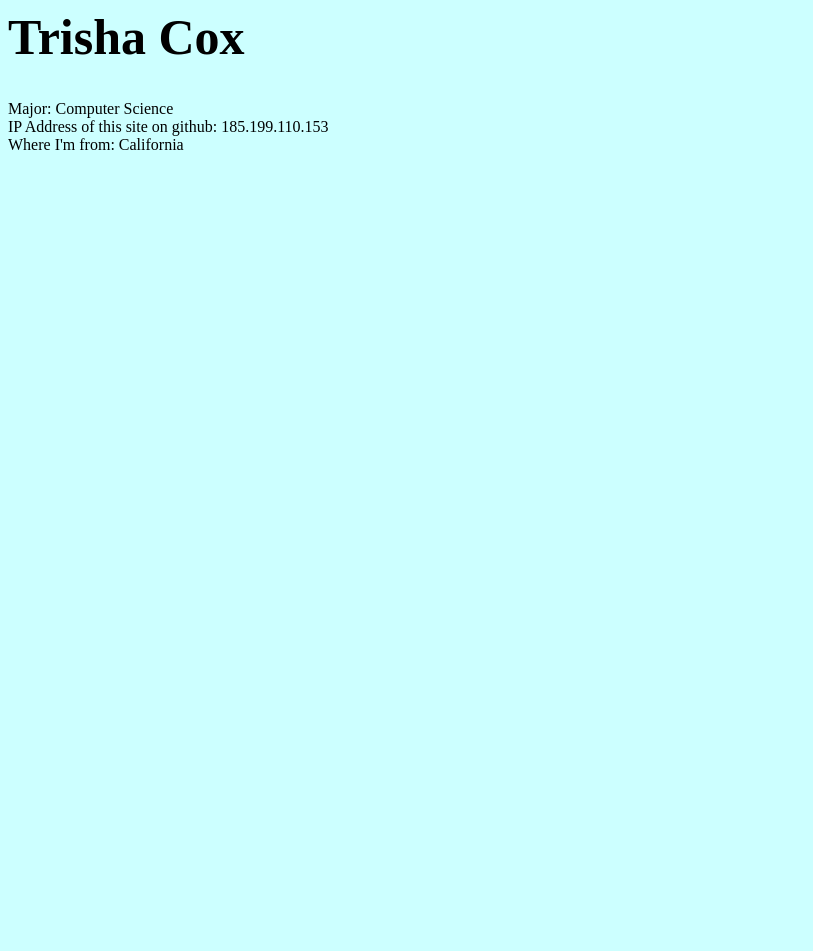
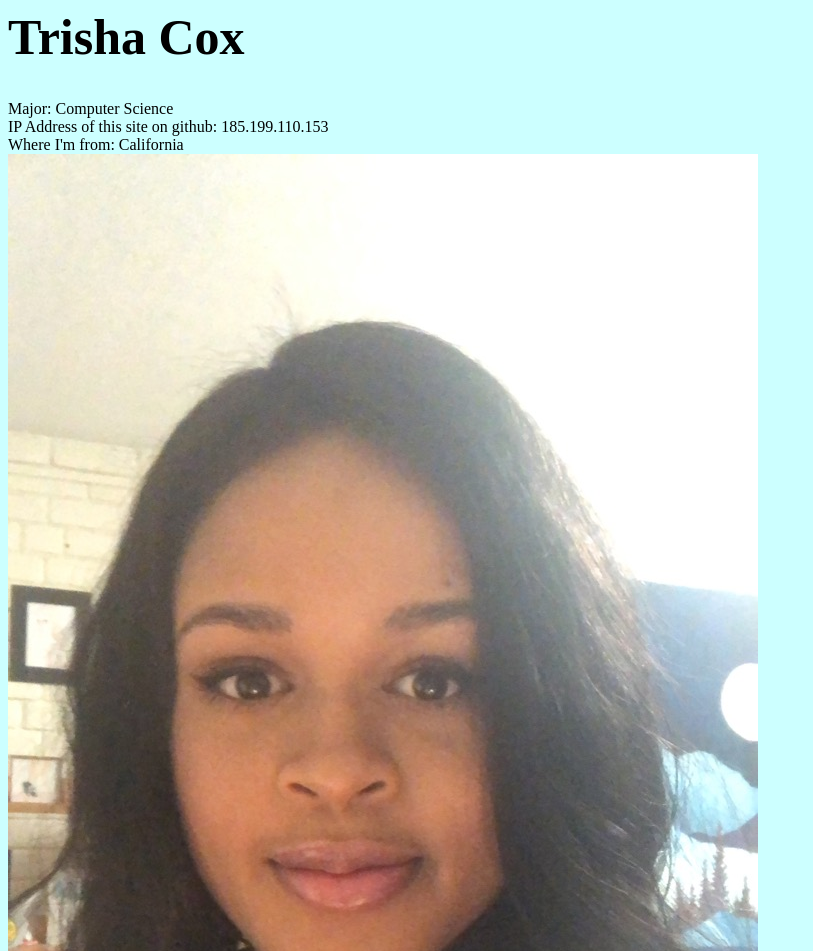
Before and after one commit to trish234/comp20-testing-, a plain HTML site: page index.html in a window 1280 px wide. Shown: the top 951 px of the page, without its empty margins (0-813 px from the left). Before the commit the page ends 800 px from the top, so only its background shows below. Drawn offline with Linux system fonts and the light colour scheme.

Commit message:
Update index.html
added <img> link

```diff
--- a/index.html
+++ b/index.html
@@ -8,7 +8,7 @@
   Major: Computer Science <br \>
   IP Address of this site on github: 185.199.110.153 <br \>
   Where I'm from: California <br \>
-
+  <img src="IMG_4253.JPG"></img>
 
 
 </body>
```
